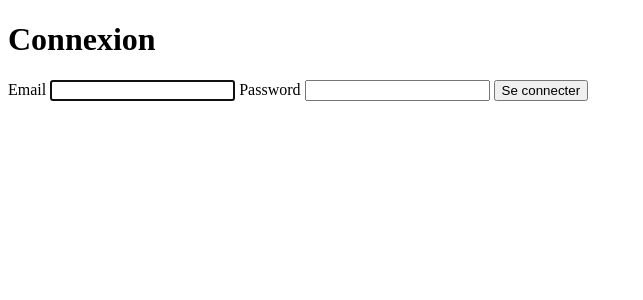
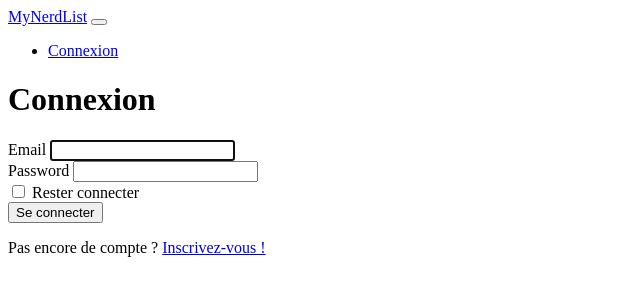
Before and after one commit to EulalieM/MyNerdList, a Symfony app: template templates/security/login.html.twig in a window 1280 px wide. Shown: the top 300 px of the page, without its empty margins (0-643 px from the left). Run offline with Twig, Linux system fonts and the light colour scheme; the template is opened without the code that fills it, so the values that code supplies are empty; some libraries are stand-ins or nearby versions.

Commit message:
set up layout

```diff
--- a/src/Controller/DefaultController.php
+++ b/src/Controller/DefaultController.php
@@ -8,9 +8,9 @@ use Symfony\Component\Routing\Attribute\Route;
 
 final class DefaultController extends AbstractController
 {
-    #[Route('/', name: 'INDEX')]
-    public function index(): Response
+    #[Route('/', name: 'HOMEPAGE')]
+    public function homepage(): Response
     {
-        return $this->render('index.html.twig');
+        return $this->render('default/index.html.twig');
     }
 }
--- /dev/null
+++ b/templates/default/base/_header.html.twig
@@ -0,0 +1,27 @@
+<header>
+    <nav class="navbar sticky-top navbar-expand-lg bg-body-tertiary">
+        <div class="container">
+            <a class="navbar-brand" href="{{ path('HOMEPAGE') }}">MyNerdList</a>
+            <button class="navbar-toggler" type="button" data-bs-toggle="collapse" data-bs-target="#navbarNav"
+                    aria-controls="navbarNav" aria-expanded="false" aria-label="Toggle navigation">
+                <span class="navbar-toggler-icon"></span>
+            </button>
+            <div class="collapse navbar-collapse" id="navbarNav">
+                <ul class="navbar-nav">
+                    {% if app.user %}
+                        <li class="nav-item">
+                            <a class="nav-link" href="{# {{ path('APP_ACCOUNT') }} #}">Mon compte</a>
+                        </li>
+                        <li class="nav-item">
+                            <a class="nav-link" href="{{ path('APP_LOGOUT') }}">Déconnexion</a>
+                        </li>
+                    {% else %}
+                        <li class="nav-item">
+                            <a class="nav-link" href="{{ path('APP_LOGIN') }}">Connexion</a>
+                        </li>
+                    {% endif %}
+                </ul>
+            </div>
+        </div>
+    </nav>
+</header>
--- a/templates/base.html.twig
+++ b/templates/default/base/base.html.twig
@@ -16,6 +16,7 @@
 </head>
 
 <body>
+{% include 'default/base/_header.html.twig' %}
 {% block body %}{% endblock %}
 </body>
 
--- a/templates/security/login.html.twig
+++ b/templates/security/login.html.twig
@@ -1,9 +1,14 @@
-{% extends 'base.html.twig' %}
+{% extends "default/base/base.html.twig" %}
 
 {% block title %}{{ parent() }} | Connexion{% endblock %}
 
 {% block body %}
     <div class="container my-5">
+        <div class="row justify-content-center">
+            <div class="col col-lg-6">
+                <div class="card">
+                    <div class="card-body">
+                        <div class="mb-3">
                             <form method="post">
                                 {% if error %}
                                     <div class="alert alert-danger">{{ error.messageKey|trans(error.messageData, 'security') }}</div>
@@ -15,26 +20,41 @@
                                     </div>
                                 {% endif %}
 
-            <h1 class="h3 mb-3 font-weight-normal">Connexion</h1>
-            <label for="username">Email</label>
+                                <h1 class="h3 mb-3 text-center">Connexion</h1>
+
+                                <div class="mb-3">
+                                    <label class="form-label" for="username">Email</label>
                                     <input type="email" value="{{ last_username }}" name="_username" id="username" class="form-control" autocomplete="email" required autofocus>
-            <label for="password">Password</label>
+                                </div>
+
+                                <div class="mb-3">
+                                    <label class="form-label" for="password">Password</label>
                                     <input type="password" name="_password" id="password" class="form-control" autocomplete="current-password" required>
+                                </div>
+
+                                {# Uncomment this section and add a remember_me option below your firewall to activate remember me functionality.
+                                See https://symfony.com/doc/current/security/remember_me.html #}
+                                <div class="checkbox mb-3">
+                                    <input class="form-check-input" type="checkbox" name="_remember_me" id="_remember_me">
+                                    <label class="form-check-label" for="_remember_me">Rester connecter</label>
+                                </div>
+
                                 <input type="hidden" name="_csrf_token" data-controller="csrf-protection" value="{{ csrf_token('authenticate') }}">
 
-            {#
-            Uncomment this section and add a remember_me option below your firewall to activate remember me functionality.
-            See https://symfony.com/doc/current/security/remember_me.html
-
-            <div class="checkbox mb-3">
-                <input type="checkbox" name="_remember_me" id="_remember_me">
-                <label for="_remember_me">Remember me</label>
-            </div>
-            #}
-
-            <button class="btn btn-primary mt-3" type="submit">
+                                <div class="text-center">
+                                    <button class="btn btn-primary" type="submit">
                                         Se connecter
                                     </button>
+                                </div>
+
                             </form>
                         </div>
+                        <p class="mb-0 text-center">
+                            Pas encore de compte ? <a href="{{ path('APP_REGISTRATION') }}">Inscrivez-vous !</a>
+                        </p>
+                    </div>
+                </div>
+            </div>
+        </div>
+    </div>
 {% endblock %}
```
Also changed, not shown: src/Controller/SecurityController.php (+8 -0 lines), templates/default/index.html.twig (added, +9 -0 lines), templates/index.html.twig (deleted, +0 -11 lines), templates/security/registration.html.twig (+15 -3 lines). Lines whose indentation alone changed are shown as unchanged.
